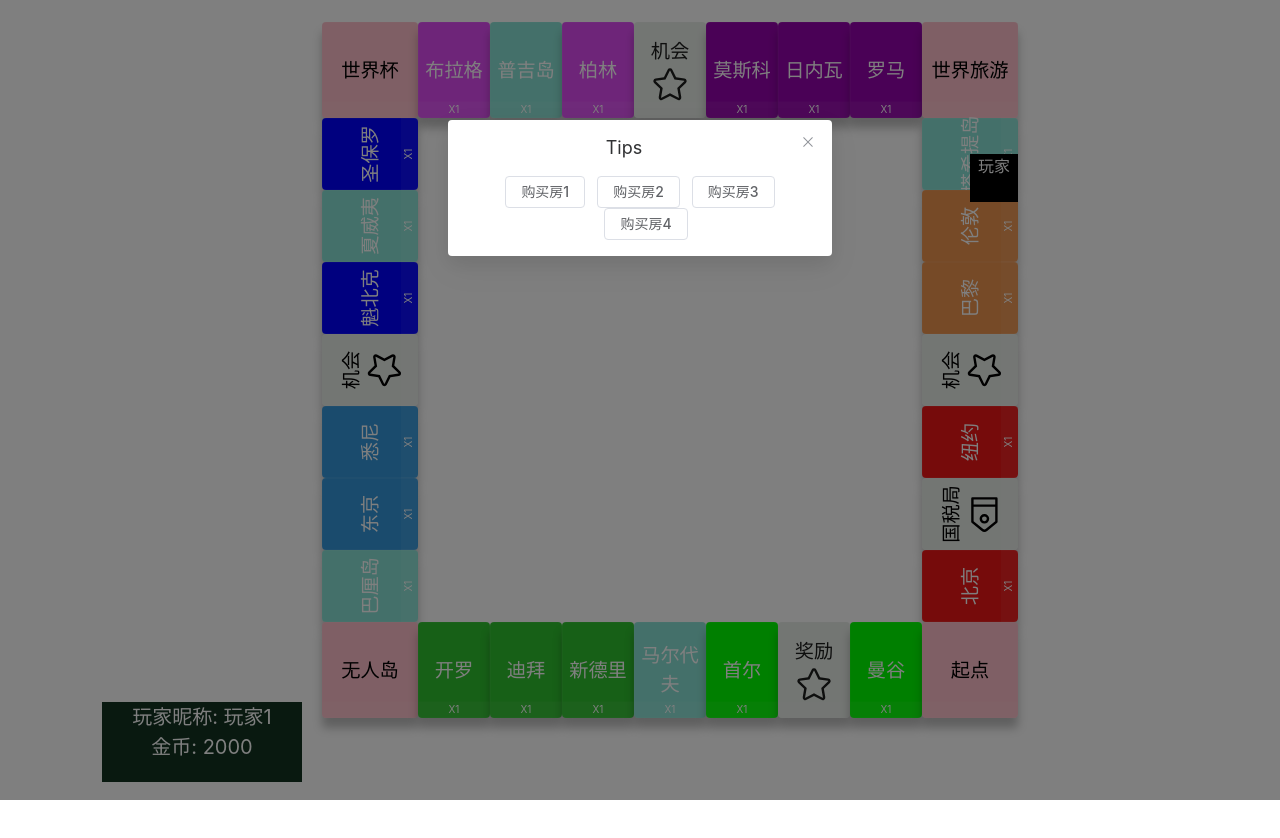
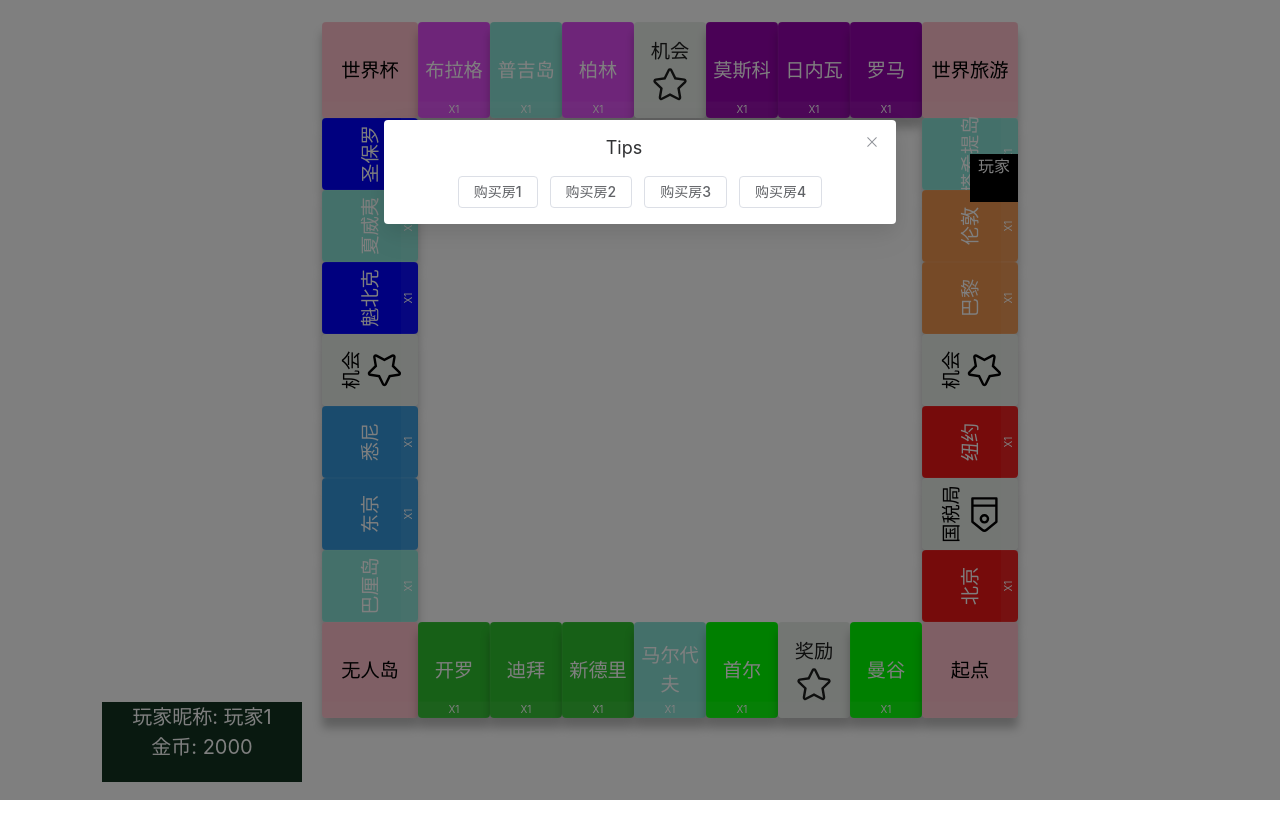
Before and after one commit to MiniNec/vue-demo, a Vue app: page / in a window 1280 px wide. Both pictures are taken after a click on the button "测试". Shown: the top 838 px of the page. Built offline with nearby package versions, Linux system fonts and the light colour scheme.

Commit message:
1 file modified

```diff
--- a/src/views/Index2.vue
+++ b/src/views/Index2.vue
@@ -196,6 +196,11 @@
 
 const sleep = (ms) => {
   return new Promise((resolve) => setTimeout(resolve, ms));
+};
+
+const closeDialogBuyHouse = (done: () => void) => {
+  showBtnThrow.value = true;
+  done();
 };
 
 const pos_center_list = ref([
@@ -655,8 +660,9 @@
   <el-dialog
     v-model="dialogBuyHouse.visible"
     title="Tips"
-    width="30%"
+    width="40%"
     draggable
+    :before-close="closeDialogBuyHouse"
   >
     <el-button>购买房1</el-button>
     <el-button>购买房2</el-button>
```
